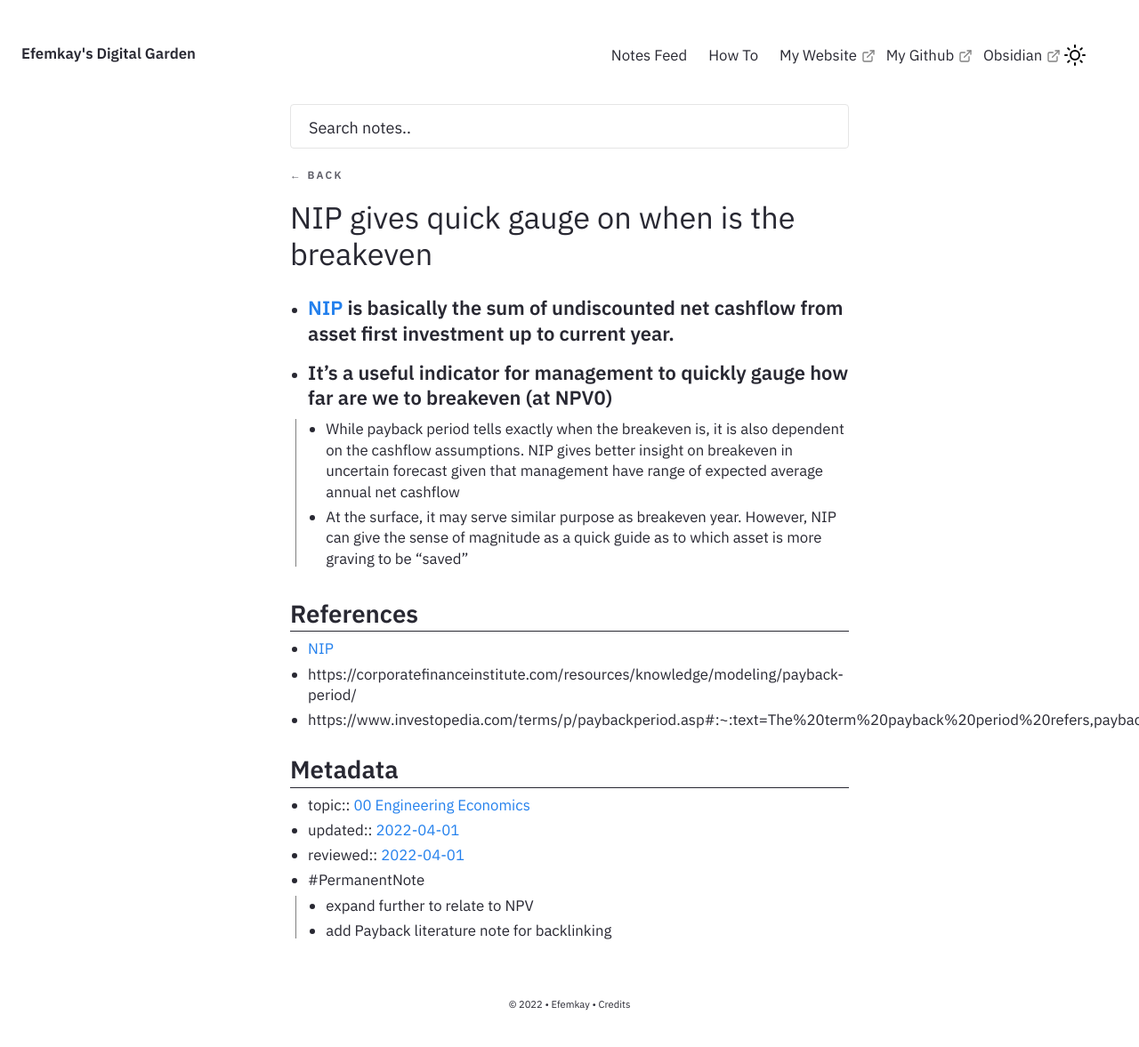
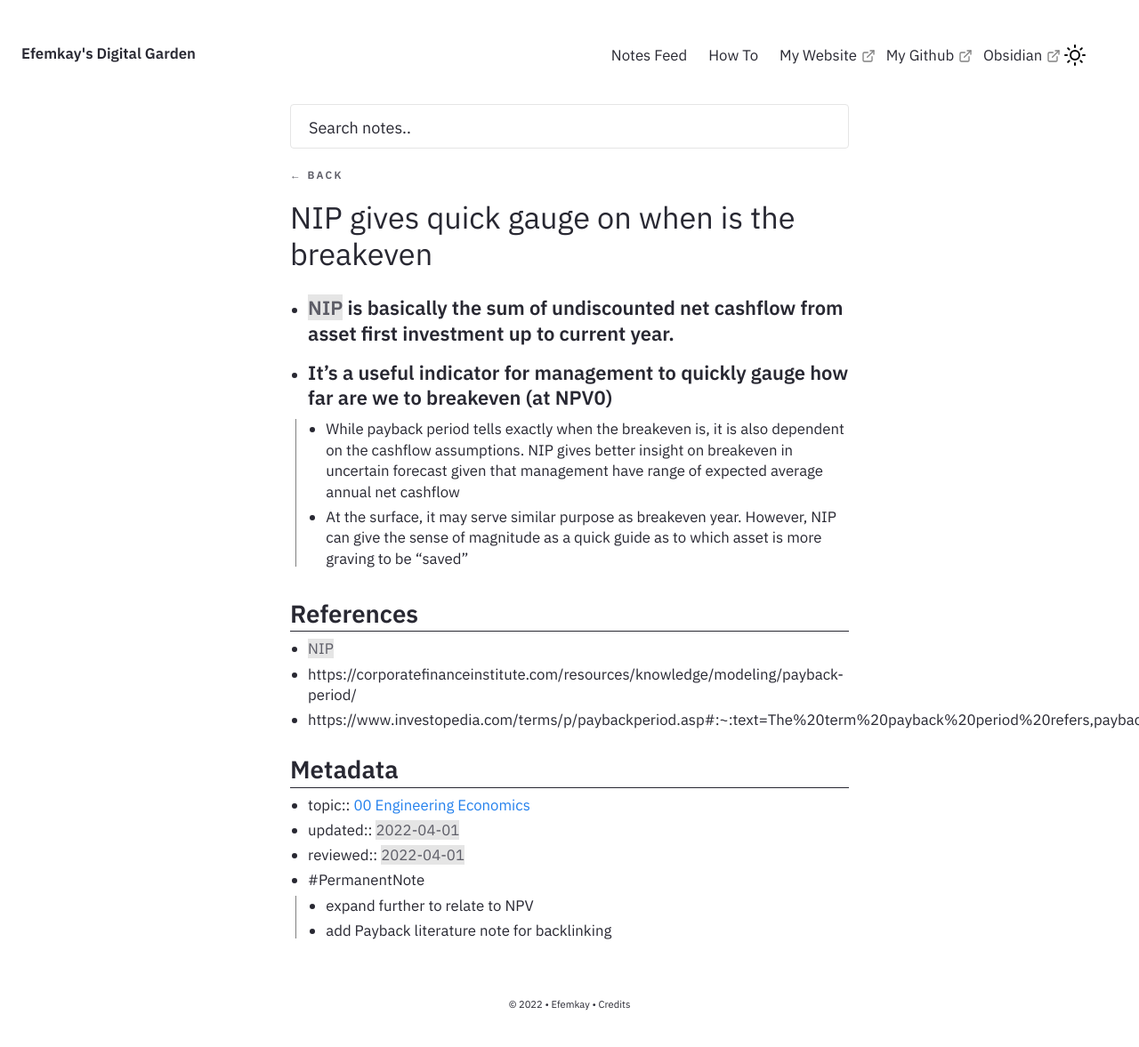
Before and after one commit to efemkay/digital-garden, a Jekyll site: the page built from _notes/Public/NIP gives quick gauge on when is the breakeven.md, in a window 1280 px wide. Shown: the whole page at 89% size. Built offline with Jekyll 4.4.1, drawn with Linux system fonts in a browser that asks for light colours.

```diff
--- a/_includes/Content.html
+++ b/_includes/Content.html
@@ -73,9 +73,9 @@
 
             {%- if name contains ".jpg" or name contains ".jpeg" or name contains ".png" or name contains ".svg" -%}
                 {%- assign link_text = '<img src="' | append: {{site.baseurl}} | append: url | append: '">' | remove: "[[" | remove: "]]" -%}
-            {%- elseif url == nil -%}
+            {%- elsif url == nil -%}
                 {%- assign link_text = '<span class="tooltip"><a class="stale-link" href="' | append: 'javascript:void(0)' | append: '">' | append: title | append: '</a> <span class="right bottom"> <span class="tooltip-title">' | append: {{site.privatelinks.title}} | append: '</span><br/><span class="tooltip-excerpt">' | append: {{site.privatelinks.msg}} | append : ' <br/></span> </span></span>' -%}
-            {%- elseif url == empty -%}
+            {%- elsif url == empty -%}
                 {%- assign link_text = '<span class="tooltip"><a class="stale-link" href="' | append: 'javascript:void(0)' | append: '">' | append: title | append: '</a> <span class="right bottom"> <span class="tooltip-title">' | append: {{site.privatelinks.title}} | append: '</span><br/><span class="tooltip-excerpt">' | append: {{site.privatelinks.msg}} | append : ' <br/></span> </span></span>' -%}
             {%- else -%}
                 {%- assign post = site.notes | where: 'title',title -%}
```
